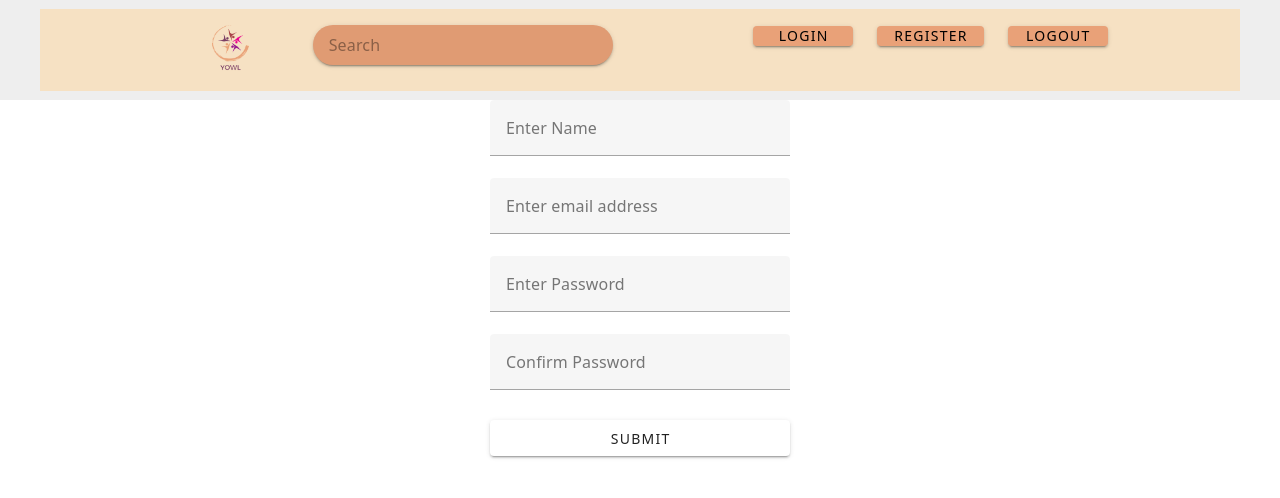
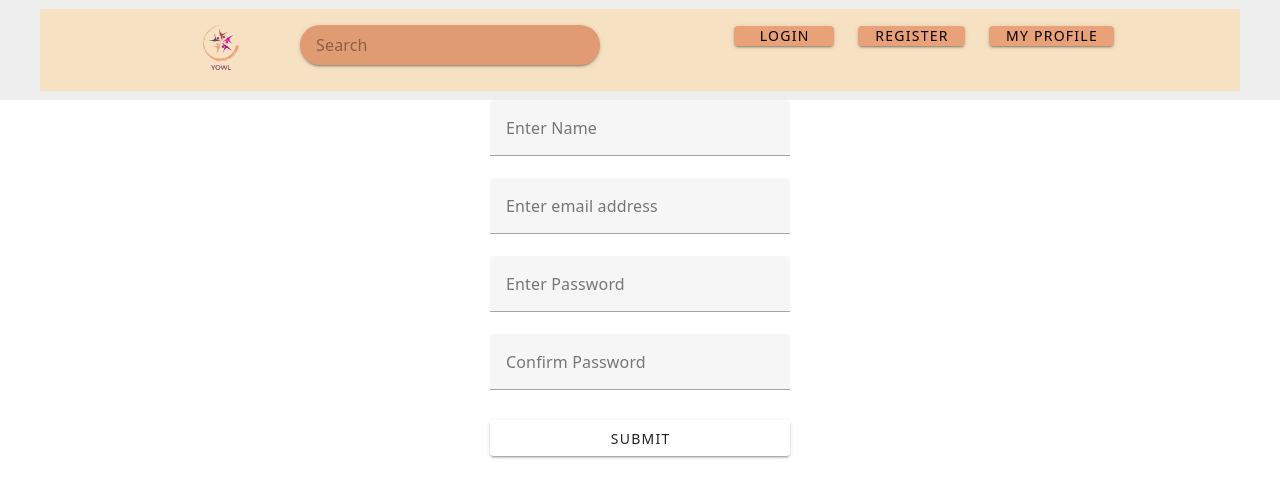
Before and after one commit to mishkaua/YOWL, a Vue app in the folder yowlo/: page /register in a window 1280 px wide. Shown: the top 498 px of the page. Built offline with nearby package versions, Linux system fonts and the light colour scheme; a web font is replaced by a local one; what vue-toast-notification would draw is missing.

Commit message:
ADDED: logout button hidden when user is not connected + my profile button on to bar

```diff
--- a/yowlo/src/App.vue
+++ b/yowlo/src/App.vue
@@ -6,6 +6,7 @@ import axios from 'axios';
 useRouter();
 /* const response = axios.post('/logout') */
 const router = useRouter();
+let isLoggedIn = localStorage.getItem('access_token') !== null;
 const logout = () => {
   localStorage.removeItem('access_token')
   localStorage.removeItem('id_locally_stored')
@@ -53,10 +54,17 @@ const logout = () => {
               </v-btn>
             </router-link>
           </v-col>
-          <v-col cols="auto">
+          <v-col cols="auto" v-if="isLoggedIn">
             <v-btn @click="logout" height="20" min-width="100" color="#E9A178">
               LOGOUT
             </v-btn>
+          </v-col>
+          <v-col cols="auto">
+            <router-link to="/user/:userId">
+              <v-btn height="20" min-width="100" color="#E9A178">
+                My Profile
+              </v-btn>
+            </router-link>
           </v-col>
           <v-spacer></v-spacer>
         </v-row>
--- a/yowlo/src/components/Landing.vue
+++ b/yowlo/src/components/Landing.vue
@@ -3,107 +3,21 @@ import { ref, onMounted } from 'vue'
 import axios from 'axios';
 
 const user = ref();
+let isLoggedIn = ref(false)
 onMounted(async () => {
   const data = await axios.get('http://127.0.0.1:8000/api/user'); /* ajouter le header headers: , */
   user.value = data.data;
   console.log(user.value);
+  isLoggedIn.value = true;
 })
-/* import { createHydrationRenderer } from 'vue'; */
-
-/* import WelcomeItem from './WelcomeItem.vue'
-import DocumentationIcon from './icons/IconDocumentation.vue'
-import ToolingIcon from './icons/IconTooling.vue'
-import EcosystemIcon from './icons/IconEcosystem.vue'
-import CommunityIcon from './icons/IconCommunity.vue'
-import SupportIcon from './icons/IconSupport.vue' */
-
-/* export default {
-  data() {
-    return;
-  }
-},
-created() {
-  fetch('http:localhost/')
-} */
 </script>
 
 <template>
-<!--  <h1>user: {{ user }} </h1>
-   <WelcomeItem>
-    <template #icon>
-      <DocumentationIcon />
-    </template>
-    <template #heading>Page appelée Landing</template>
-
-    Vue’s
-    <a href="https://vuejs.org/" target="_blank" rel="noopener">official documentation</a>
-    provides you with all information you need to get started.
-  </WelcomeItem>
-
-  <WelcomeItem>
-    <template #icon>
-      <ToolingIcon />
-    </template>
-    <template #heading>Tooling</template>
-
-    This project is served and bundled with
-    <a href="https://vitejs.dev/guide/features.html" target="_blank" rel="noopener">Vite</a>. The
-    recommended IDE setup is
-    <a href="https://code.visualstudio.com/" target="_blank" rel="noopener">VSCode</a> +
-    <a href="https://github.com/johnsoncodehk/volar" target="_blank" rel="noopener">Volar</a>. If
-    you need to test your components and web pages, check out
-    <a href="https://www.cypress.io/" target="_blank" rel="noopener">Cypress</a> and
-    <a href="https://on.cypress.io/component" target="_blank" rel="noopener"
-      >Cypress Component Testing</a
-    >.
-
-    <br />
-
-    More instructions are available in <code>README.md</code>.
-  </WelcomeItem>
-
-  <WelcomeItem>
-    <template #icon>
-      <EcosystemIcon />
-    </template>
-    <template #heading>Ecosystem</template>
-
-    Get official tools and libraries for your project:
-    <a href="https://pinia.vuejs.org/" target="_blank" rel="noopener">Pinia</a>,
-    <a href="https://router.vuejs.org/" target="_blank" rel="noopener">Vue Router</a>,
-    <a href="https://test-utils.vuejs.org/" target="_blank" rel="noopener">Vue Test Utils</a>, and
-    <a href="https://github.com/vuejs/devtools" target="_blank" rel="noopener">Vue Dev Tools</a>. If
-    you need more resources, we suggest paying
-    <a href="https://github.com/vuejs/awesome-vue" target="_blank" rel="noopener">Awesome Vue</a>
-    a visit.
-  </WelcomeItem>
-
-  <WelcomeItem>
-    <template #icon>
-      <CommunityIcon />
-    </template>
-    <template #heading>Community</template>
-
-    Got stuck? Ask your question on
-    <a href="https://chat.vuejs.org" target="_blank" rel="noopener">Vue Land</a>, our official
-    Discord server, or
-    <a href="https://stackoverflow.com/questions/tagged/vue.js" target="_blank" rel="noopener"
-      >StackOverflow</a
-    >. You should also subscribe to
-    <a href="https://news.vuejs.org" target="_blank" rel="noopener">our mailing list</a> and follow
-    the official
-    <a href="https://twitter.com/vuejs" target="_blank" rel="noopener">@vuejs</a>
-    twitter account for latest news in the Vue world.
-  </WelcomeItem>
-
-  <WelcomeItem>
-    <template #icon>
-      <SupportIcon />
-    </template>
-    <template #heading>Support Vue</template>
-
-    As an independent project, Vue relies on community backing for its sustainability. You can help
-    us by
-    <a href="https://vuejs.org/sponsor/" target="_blank" rel="noopener">becoming a sponsor</a>.
-  </WelcomeItem> -->
+  <div v-if="user">
+    <h6>Connected as: {{ user.name }} </h6>
+    <p>Since: {{ user.created_at }}</p>
+    <div v-if="isLoggedIn" style="width: 10px; height: 10px; border-radius: 50%; background-color: green;">
+    <h6>online</h6>
+  </div>
+  </div>
 </template>
--- a/yowlo/src/components/Register.vue
+++ b/yowlo/src/components/Register.vue
@@ -35,6 +35,8 @@ export default {
           password_confirmation: this.password_confirmation,
         });
         console.log('register ok');
+        this.$toast.success(`Register successfull ! Please Log In`);
+        this.$router.push({path:'/login'})
       } catch (error) {
         console.log('error not registered', error);
       }
```
